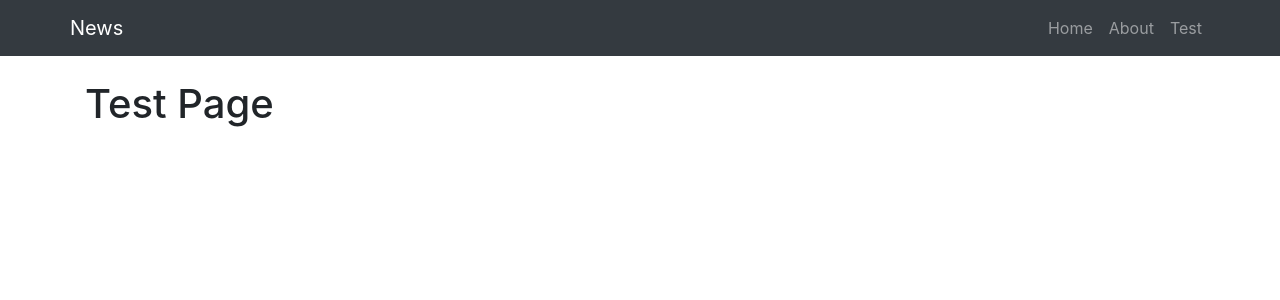
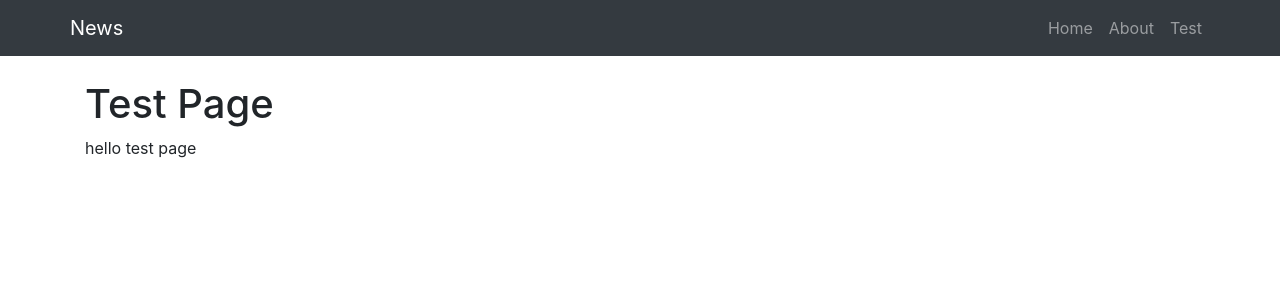
Before and after one commit to MahmudJion/hello_next, a Next.js app: page /test in a window 1280 px wide. Shown: the top 300 px of the page. Built offline with nearby package versions, Linux system fonts and the light colour scheme.

Commit message:
update test

```diff
--- a/pages/test.js
+++ b/pages/test.js
@@ -4,6 +4,7 @@ const Test = () => (
   <Layout>
     <div>
       <h1>Test Page</h1>
+      <p>hello test page</p>
     </div>
   </Layout>
 );
```
